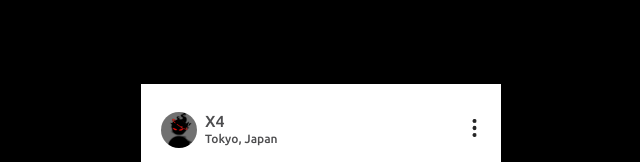
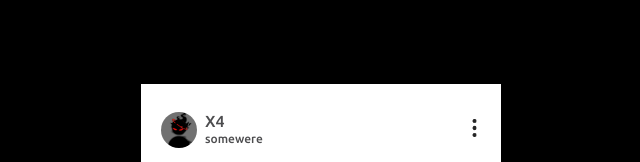
Before and after one commit to XRYoli/site, a plain HTML site: page index.html in a window 1280 px wide. Shown: the top 162 px of the page, 319-959 px from the left. Drawn offline with Linux system fonts and the light colour scheme.

Commit message:
Update index.html

```diff
--- a/index.html
+++ b/index.html
@@ -14,7 +14,7 @@
                         <img src="./assets/images/82ff2af9732454f01c6b398c0cd4af78.png" class="cover">
                     </div>
                     <h3>X4<br>
-                        <span>Tokyo, Japan</span>
+                        <span>somewere</span>
                     </h3>
                 </div>
                 <div>
```
